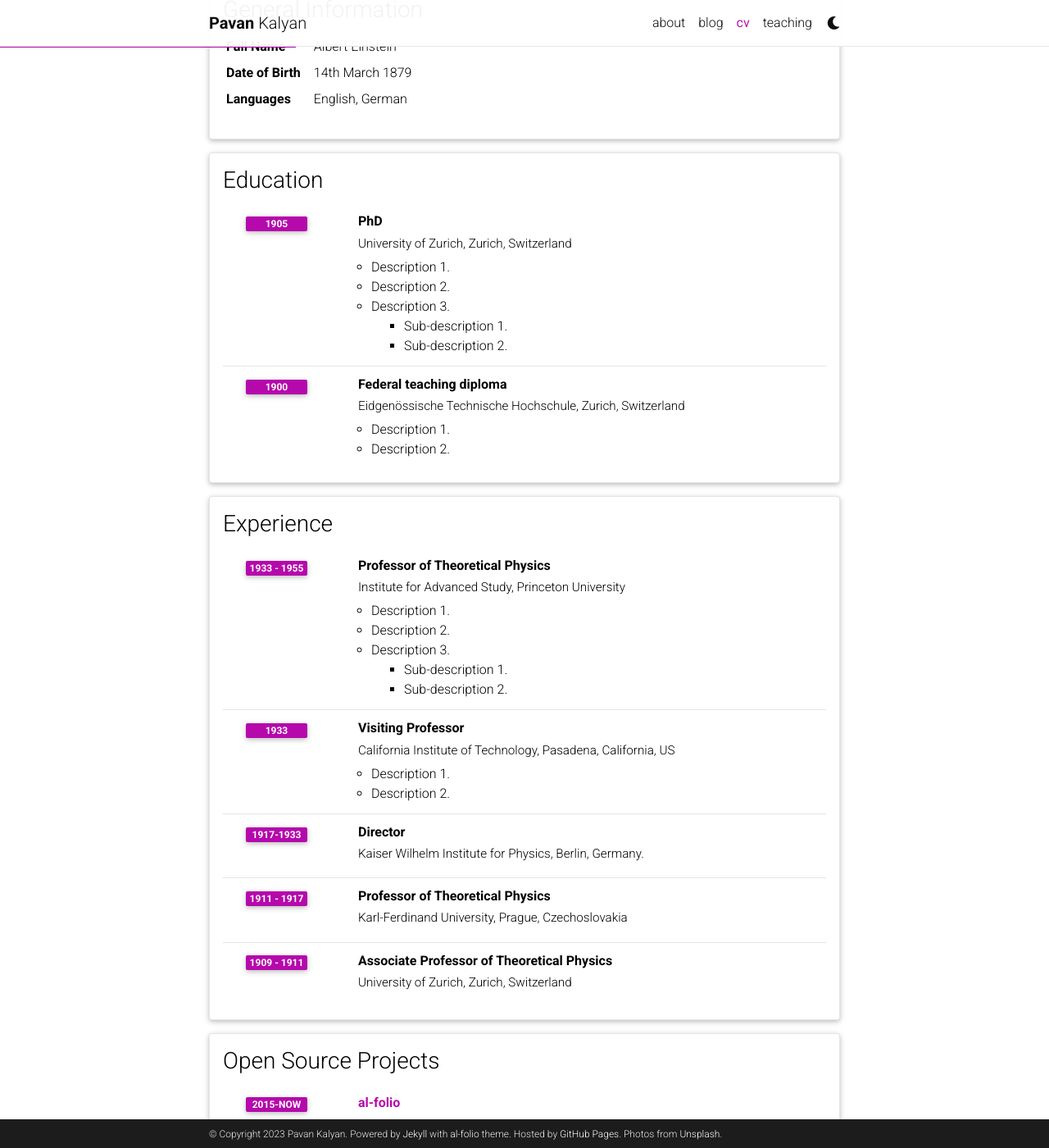
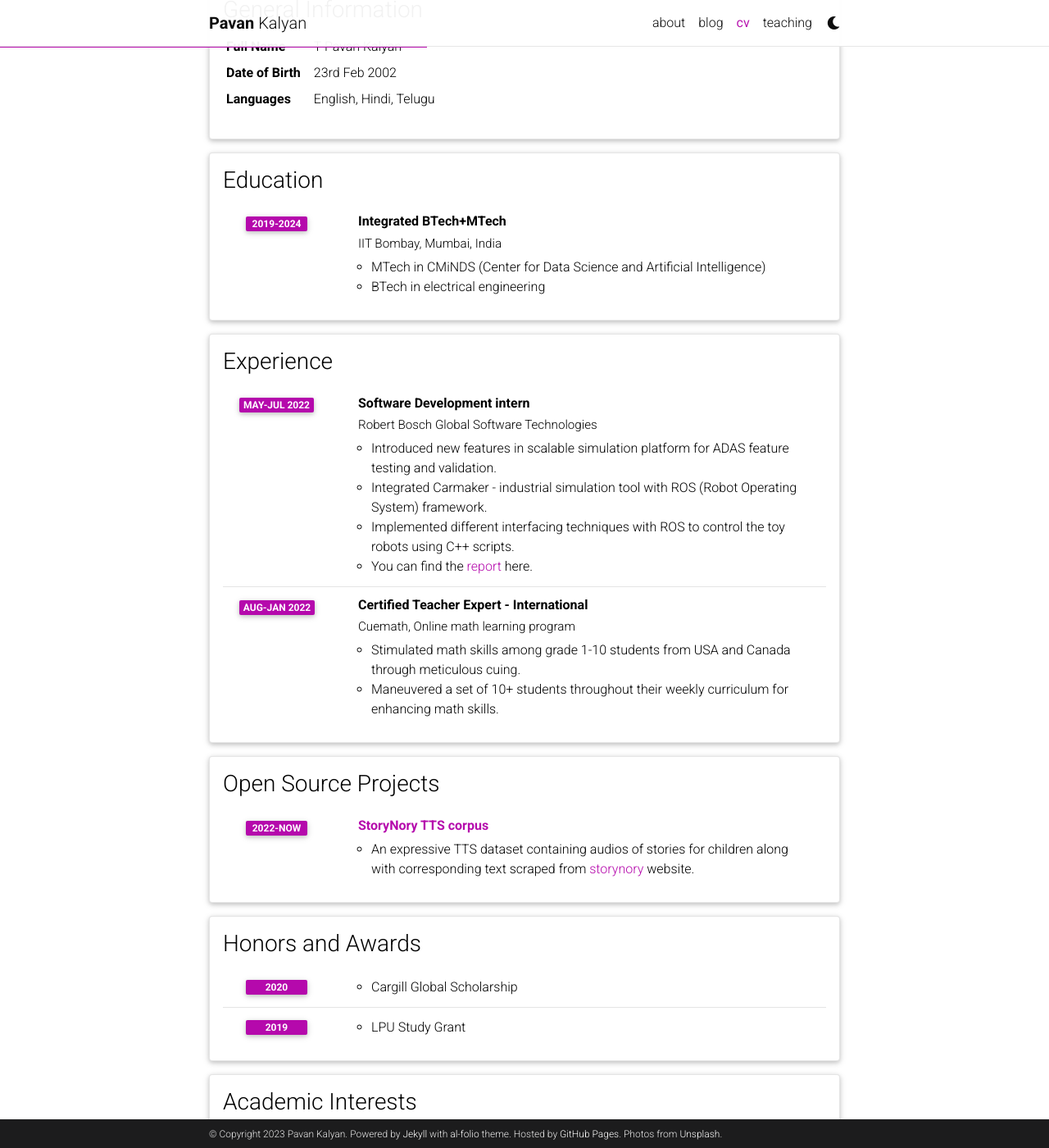
Before and after one commit to tpavankalyan/tpavankalyan.github.io, a Jekyll site: the page built from _pages/cv.md, in a window 1280 px wide and 1400 px high, scrolled down 310 px. Shown: the whole window at 82% size. Built offline with Jekyll 4.4.1, drawn with Linux system fonts in a browser that asks for light colours; comment, search, counter and statistics services are not loaded; a style sheet for code colours, icons or effects is not loaded; some of the changed text lies outside the part shown.

Commit message:
Update cv.yml

```diff
--- a/_data/cv.yml
+++ b/_data/cv.yml
@@ -2,96 +2,71 @@
   type: map
   contents:
     - name: Full Name
-      value: Albert Einstein
+      value: T Pavan Kalyan
     - name: Date of Birth
-      value: 14th March 1879
+      value: 23rd Feb 2002
     - name: Languages
-      value: English, German
+      value: English, Hindi, Telugu
 
 - title: Education
   type: time_table
   contents:
-    - title: PhD
-      institution: University of Zurich, Zurich, Switzerland
-      year: 1905
+    - title: Integrated BTech+MTech
+      institution: IIT Bombay, Mumbai, India
+      year: 2019-2024
       description:
-        - Description 1.
-        - Description 2.
-        - title: Description 3.
-          contents:
-            - Sub-description 1.
-            - Sub-description 2.
-    - title: Federal teaching diploma
-      institution: Eidgenössische Technische Hochschule, Zurich, Switzerland
-      year: 1900
-      description:
-        - Description 1.
-        - Description 2.
+        - MTech in CMiNDS (Center for Data Science and Artificial Intelligence)
+        - BTech in electrical engineering
 
 - title: Experience
   type: time_table
   contents:
-    - title: Professor of Theoretical Physics
-      institution: Institute for Advanced Study, Princeton University
-      year: 1933 - 1955
+    - title: Software Development intern
+      institution: Robert Bosch Global Software Technologies
+      year: May-Jul 2022
       description:
-        - Description 1.
-        - Description 2.
-        - title: Description 3.
-          contents:
-            - Sub-description 1.
-            - Sub-description 2.
-    - title: Visiting Professor
-      institution: California Institute of Technology, Pasadena, California, US
-      year: 1933
+        - Introduced new features in scalable simulation platform for ADAS feature testing and validation.
+        - Integrated Carmaker - industrial simulation tool with ROS (Robot Operating System) framework.
+        - Implemented different interfacing techniques with ROS to control the toy robots using C++ scripts.
+        - You can find the <a href="https://outstanding-spinach-58b.notion.site/Bosch-Summer-Internship-b1d8c4bcdf3041a994d4897ab6d05495">report</a> here.
+
+    - title: Certified Teacher Expert - International
+      institution: Cuemath, Online math learning program
+      year: Aug-Jan 2022
       description:
-        - Description 1.
-        - Description 2.
-
-    - title: Director
-      institution: Kaiser Wilhelm Institute for Physics, Berlin, Germany.
-      year: 1917-1933
-
-    - title: Professor of Theoretical Physics
-      institution: Karl-Ferdinand University, Prague, Czechoslovakia
-      year: 1911 - 1917
-      description:
-
-    - title: Associate Professor of Theoretical Physics
-      institution: University of Zurich, Zurich, Switzerland
-      year: 1909 - 1911
+        - Stimulated math skills among grade 1-10 students from USA and Canada through meticulous cuing.
+        - Maneuvered a set of 10+ students throughout their weekly curriculum for enhancing math skills.
 
 - title: Open Source Projects
   type: time_table
   contents:
-    - title: <a href="https://github.com/alshedivat/al-folio">al-folio</a>
-      year: 2015-now
-      description: A beautiful, simple, clean, and responsive Jekyll theme for academics.
+    - title: <a href="https://github.com/alshedivat/al-folio">StoryNory TTS corpus</a>
+      year: 2022-now
+      description: An expressive TTS dataset containing audios of stories for children along with corresponding text scraped from <a href="https://www.storynory.com/">storynory</a> website.
 
 - title: Honors and Awards
   type: time_table
   contents:
-    - year: 1921
+    - year: 2020
       items:
-        - Nobel Prize in Physics
-        - Matteucci Medal
-    - year: 2029
+        - Cargill Global Scholarship
+    - year: 2019
       items:
-        - Max Planck Medal
+        - LPU Study Grant
 
 - title: Academic Interests
   type: nested_list
   contents:
-    - title: Topic 1.
+    - title: Human Computer Interaction
       items:
-        - Description 1.
-        - Description 2.
-    - title: Topic 2.
+        - I am interested in building customer-centric systems using AI.
+        - I worked in the area of expressive neural speech synthesis and extractive question answering
+    - title: Natural Language Processing
       items:
-        - Description 1.
-        - Description 2.
+        - I am fascinated by large language models
+        - I am frightened by large language models and therefore interested in AI alignment
 
 - title: Other Interests
   type: list
   contents:
-    - <u>Hobbies:</u> Hobby 1, Hobby 2, etc.
+    - <u>Hobbies:</u> Gym, Playing violin, Oil painting.
```
